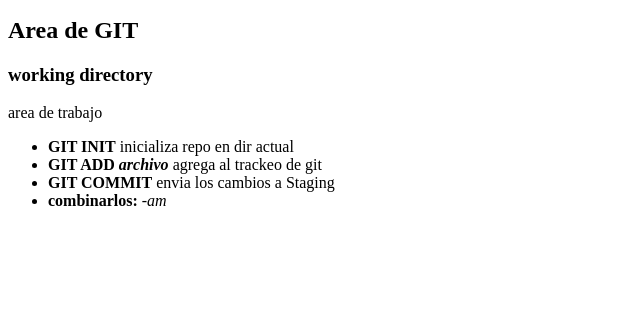
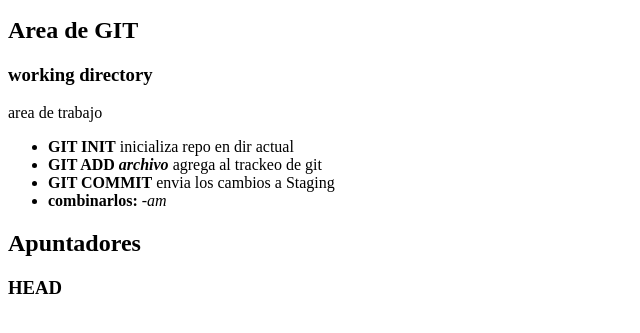
Before and after one commit to mativarela/git_curso, a plain HTML site: page index.html in a window 1280 px wide. Shown: the part 101-434 px from the top of the page, without its empty margins (0-640 px from the left). Drawn offline with Linux system fonts and the light colour scheme.

Commit message:
agrego apuntadores

```diff
--- a/index.html
+++ b/index.html
@@ -28,5 +28,12 @@
             </ul>
         </article>
     </section>
+    <section>
+        <h2>Apuntadores</h2>
+        <article>
+            <h3>HEAD</h3>
+
+        </article>
+    </section>
 </body>
 </html>
```
